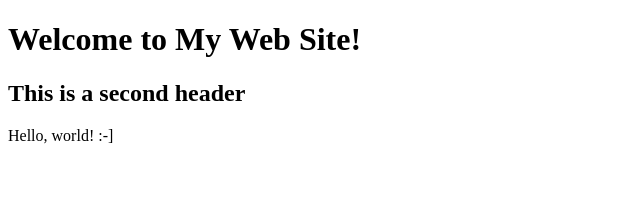
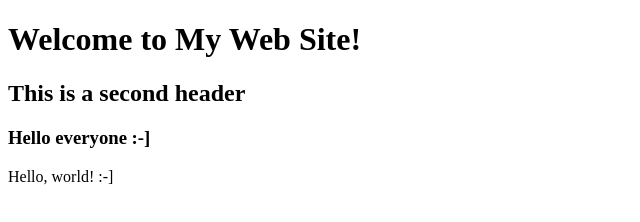
Before and after one commit to Agn313/test_2, a plain HTML site: page index.html in a window 1280 px wide. Shown: the whole page, without its empty margins (0-640 px from the left). Drawn offline with Linux system fonts and the light colour scheme.

Commit message:
Add hello message

```diff
--- a/index.html
+++ b/index.html
@@ -7,6 +7,7 @@
     <body>
         <h1>Welcome to My Web Site!</h1>
         <h2>This is a second header</h2>
+        <h3>Hello everyone :-]</h3>
         <p>Hello, world! :-]</p>
     </body>
 </html>
```
